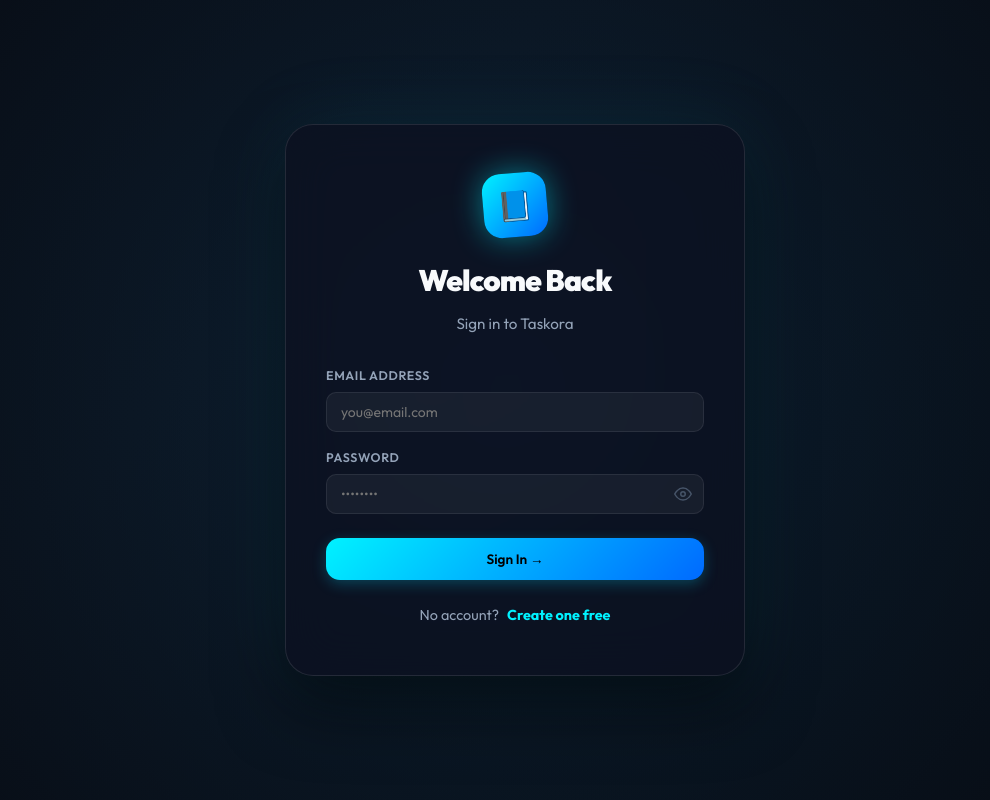
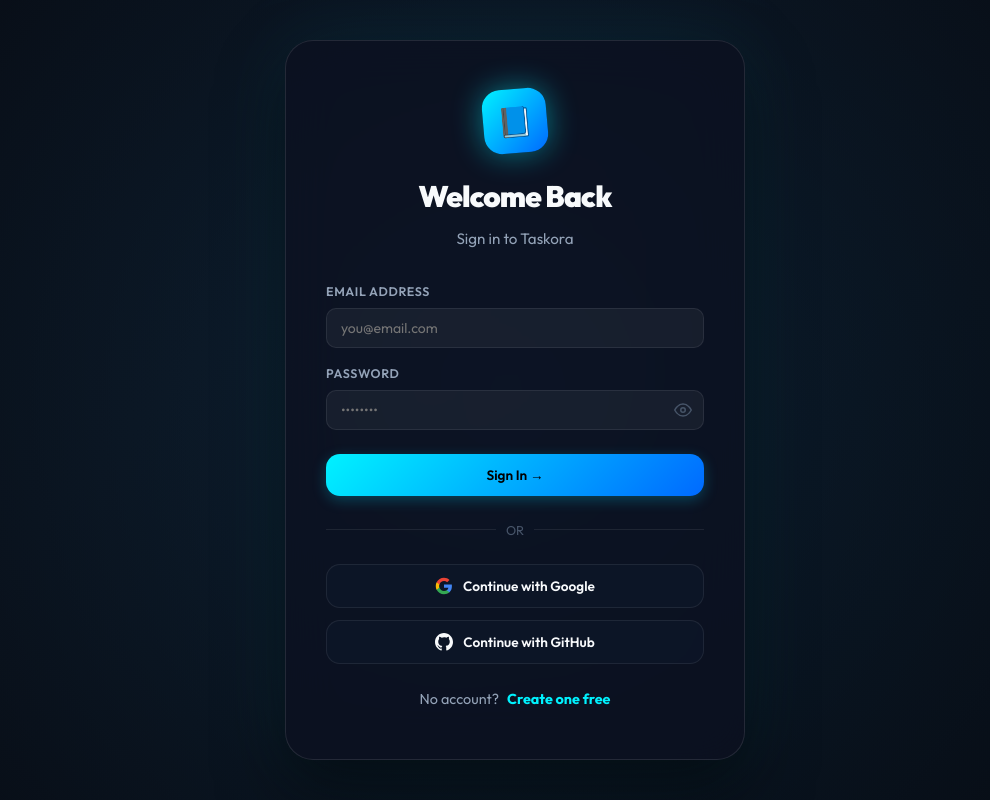
Before and after one commit to Jaithra2104/Taskora, a React (Vite) app in the folder frontend/: page /login in a window 1280 px wide. Shown: the whole page, without its empty margins (125-1115 px from the left). Built offline with nearby package versions, Linux system fonts and the light colour scheme.

Commit message:
feat: Add Continue with Google and GitHub buttons to Login page

```diff
--- a/frontend/src/pages/Login.jsx
+++ b/frontend/src/pages/Login.jsx
@@ -78,6 +78,30 @@
           </button>
         </form>
 
+        <div className="auth-divider">OR</div>
+
+        <div style={{ display: 'flex', flexDirection: 'column', gap: '12px' }}>
+          <button
+            type="button"
+            className="btn btn-secondary w-full"
+            style={{ justifyContent: 'center', padding: '12px', gap: '10px' }}
+            onClick={() => alert('Google authentication is being integrated.')}
+          >
+            <svg width="18" height="18" viewBox="0 0 24 24" fill="currentColor"><path d="M22.56 12.25c0-.78-.07-1.53-.2-2.25H12v4.26h5.92c-.26 1.37-1.04 2.53-2.21 3.31v2.77h3.57c2.08-1.92 3.28-4.74 3.28-8.09z" fill="#4285F4"/><path d="M12 23c2.97 0 5.46-.98 7.28-2.66l-3.57-2.77c-.98.66-2.23 1.06-3.71 1.06-2.86 0-5.29-1.93-6.16-4.53H2.18v2.84C3.99 20.53 7.7 23 12 23z" fill="#34A853"/><path d="M5.84 14.09c-.22-.66-.35-1.36-.35-2.09s.13-1.43.35-2.09V7.07H2.18C1.43 8.55 1 10.22 1 12s.43 3.45 1.18 4.93l2.85-2.22.81-.62z" fill="#FBBC05"/><path d="M12 5.38c1.62 0 3.06.56 4.21 1.64l3.15-3.15C17.45 2.09 14.97 1 12 1 7.7 1 3.99 3.47 2.18 7.07l3.66 2.84c.87-2.6 3.3-4.53 6.16-4.53z" fill="#EA4335"/></svg>
+            Continue with Google
+          </button>
+
+          <button
+            type="button"
+            className="btn btn-secondary w-full"
+            style={{ justifyContent: 'center', padding: '12px', gap: '10px' }}
+            onClick={() => alert('GitHub authentication is being integrated.')}
+          >
+            <svg width="18" height="18" viewBox="0 0 24 24" fill="currentColor"><path d="M12 0C5.37 0 0 5.37 0 12c0 5.31 3.435 9.8 8.205 11.385.6.11.82-.26.82-.577 0-.285-.01-1.04-.015-2.04-3.338.725-4.042-1.61-4.042-1.61-.546-1.387-1.333-1.756-1.333-1.756-1.09-.745.083-.73.083-.73 1.205.085 1.838 1.237 1.838 1.237 1.07 1.834 2.807 1.304 3.492.997.107-.775.418-1.305.762-1.604-2.665-.305-5.467-1.332-5.467-5.93 0-1.31.468-2.38 1.235-3.22-.123-.303-.535-1.523.117-3.176 0 0 1.008-.322 3.301 1.23A11.509 11.509 0 0112 5.803c1.02.005 2.047.138 3.006.404 2.291-1.552 3.297-1.23 3.297-1.23.653 1.653.241 2.873.118 3.176.77.84 1.233 1.91 1.233 3.22 0 4.61-2.805 5.62-5.475 5.92.43.37.823 1.102.823 2.222 0 1.606-.015 2.896-.015 3.293 0 .32.218.694.825.576C20.565 21.795 24 17.305 24 12c0-6.63-5.37-12-12-12z"/></svg>
+            Continue with GitHub
+          </button>
+        </div>
+
         <div className="auth-footer">
           No account? <Link to="/signup">Create one free</Link>
         </div>
```
